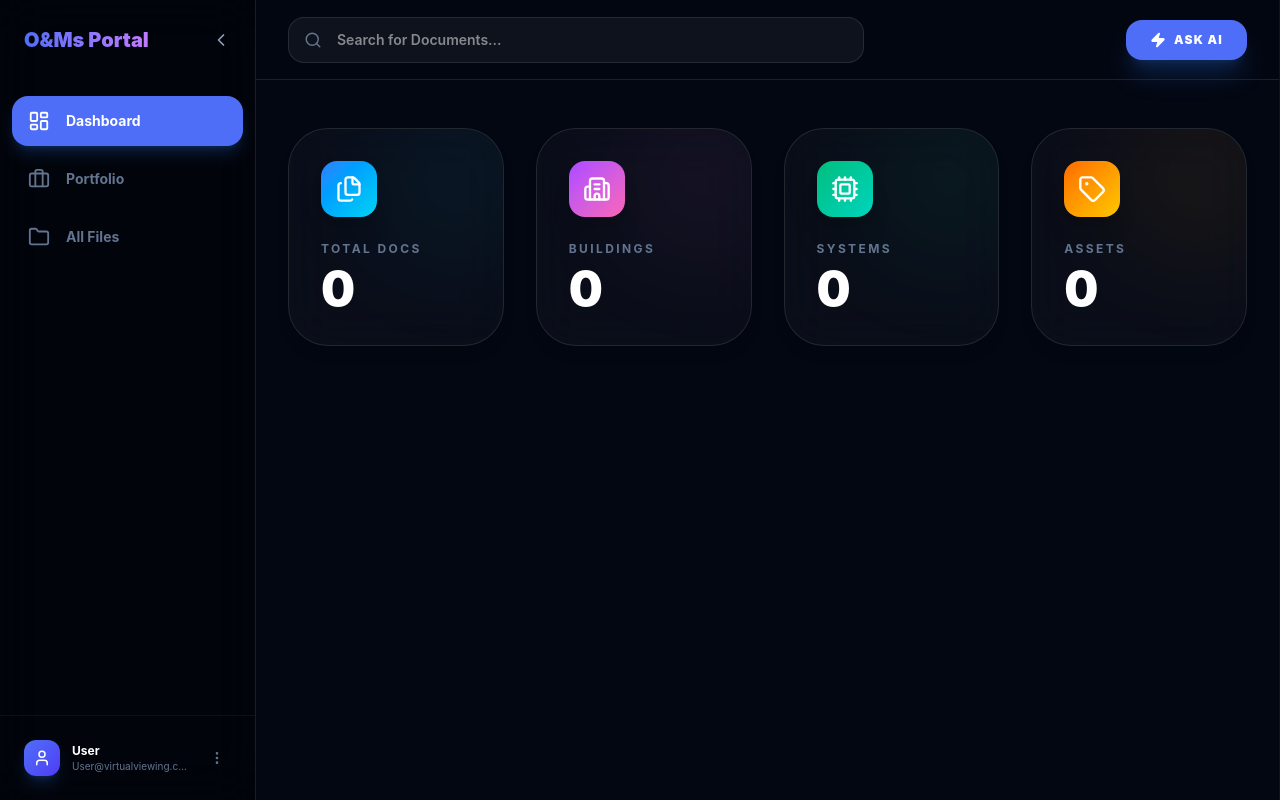
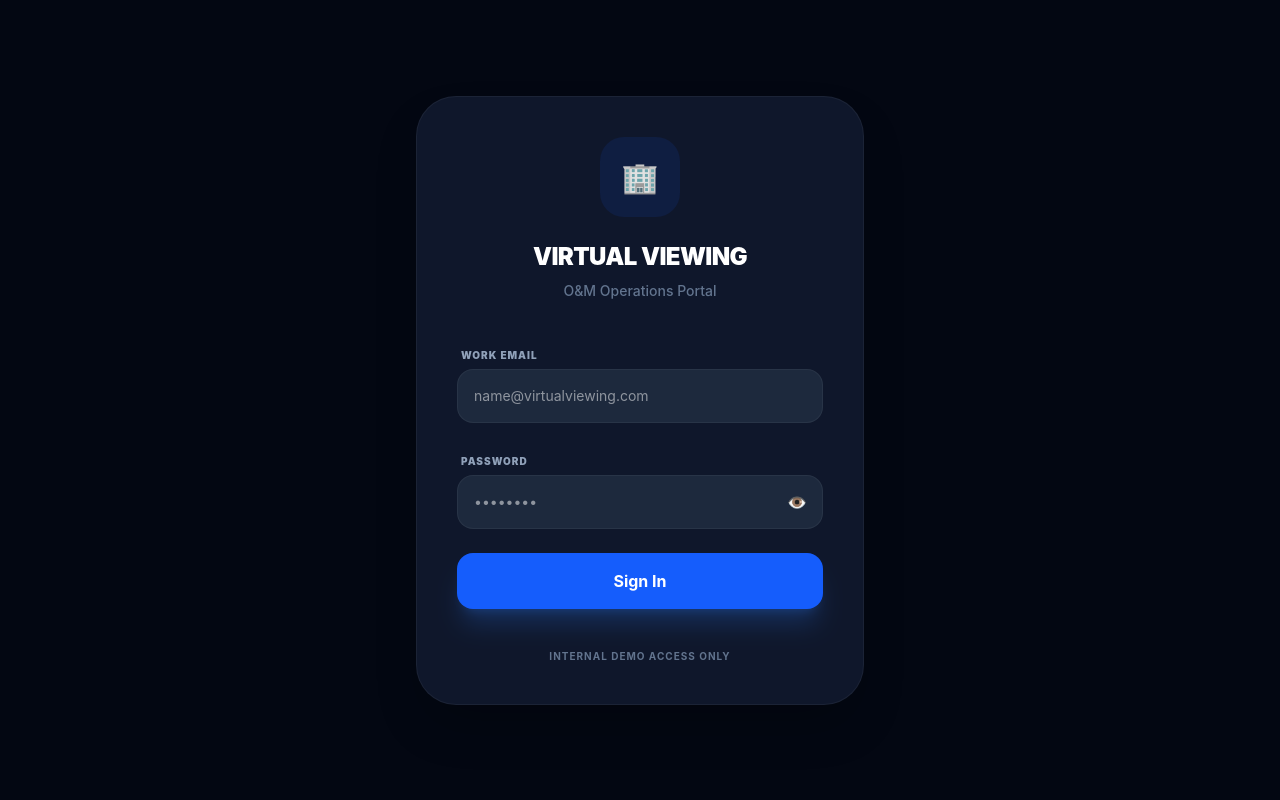
Before and after one commit to chrizelle41/oms-portal-uifinal, a React (Vite) app: page / in a window 1280 px wide. Before the commit this address led to /dashboard. Built offline with nearby package versions, Linux system fonts and the light colour scheme; no server answers.

Commit message:
updated added login

```diff
--- a/src/App.jsx
+++ b/src/App.jsx
@@ -18,17 +18,21 @@ import AllFilesPage from "./pages/AllFilesPage";
 import PortfolioPage from "./pages/PortfolioPage";
 import AssetDetailsPage from "./pages/AssetDetailsPage";
 
-/**
- * CONFIGURATION:
- * Switches between local development and your live Render backend.
- * Ensure your backend on Render is named 'oms-portal4'.
- */
 const API_BASE_URL =
   window.location.hostname === "localhost"
     ? "http://localhost:8000"
     : "https://oms-portal4-1.onrender.com";
 
 export default function App() {
+  // --- AUTH STATE ---
+  const [isAuthenticated, setIsAuthenticated] = useState(false);
+  const [authLoading, setAuthLoading] = useState(true);
+  const [loginEmail, setLoginEmail] = useState("");
+  const [loginPassword, setLoginPassword] = useState("");
+  const [showPassword, setShowPassword] = useState(false); // New: Toggle for visibility
+  const [loginError, setLoginError] = useState("");
+
+  // --- APP STATE ---
   const [files, setFiles] = useState([]);
   const [portfolioData, setPortfolioData] = useState({
     stats: { companies: 0, properties: 0, docs: 0 },
@@ -39,11 +43,18 @@ export default function App() {
   const [isCollapsed, setIsCollapsed] = useState(false);
   const [isDarkMode, setIsDarkMode] = useState(true);
   const [globalSearch, setGlobalSearch] = useState("");
-
-  // --- GLOBAL PREVIEW STATE ---
   const [selectedDoc, setSelectedDoc] = useState(null);
 
-  // Theme Logic
+  // 1. Check Authentication on Load
+  useEffect(() => {
+    const session = localStorage.getItem("vv_session");
+    if (session === "active") {
+      setIsAuthenticated(true);
+    }
+    setAuthLoading(false);
+  }, []);
+
+  // 2. Theme Logic
   useEffect(() => {
     if (isDarkMode) {
       document.documentElement.classList.add("dark");
@@ -52,8 +63,10 @@ export default function App() {
     }
   }, [isDarkMode]);
 
-  // Data Loading Logic
+  // 3. Data Fetching (Only runs if authenticated)
   useEffect(() => {
+    if (!isAuthenticated) return;
+
     const fetchData = async () => {
       setLoading(true);
       try {
@@ -61,49 +74,73 @@ export default function App() {
           fetch(`${API_BASE_URL}/files`),
           fetch(`${API_BASE_URL}/portfolio`),
         ]);
-
-        if (!filesRes.ok || !portfolioRes.ok)
-          throw new Error("Server responded with error");
-
         const filesData = await filesRes.json();
         const resData = await portfolioRes.json();
 
         setFiles(filesData);
-
-        const initializedAssets = (resData.assets || []).map((a) => ({
-          ...a,
-          isFavorite: false,
-          status: a.status || "active",
-          type: a.type || "Commercial use",
-        }));
-
         setPortfolioData({
           stats: resData.stats || { companies: 0, properties: 0, docs: 0 },
-          assets: initializedAssets,
+          assets: (resData.assets || []).map((a) => ({
+            ...a,
+            isFavorite: false,
+          })),
         });
       } catch (err) {
-        console.error("Critical: Database sync failed:", err);
+        console.error("Database sync failed:", err);
       } finally {
         setLoading(false);
       }
     };
     fetchData();
-  }, []);
+  }, [isAuthenticated]);
 
-  // --- SHARED PREVIEW LOGIC ---
+  // --- AUTH HANDLERS ---
+  const handleLogin = async (e) => {
+    e.preventDefault();
+    setLoginError("");
+    try {
+      const response = await fetch(`${API_BASE_URL}/login`, {
+        method: "POST",
+        headers: { "Content-Type": "application/json" },
+        body: JSON.stringify({ email: loginEmail, password: loginPassword }),
+      });
+      const data = await response.json();
+
+      if (response.ok && data.status === "success") {
+        setIsAuthenticated(true);
+        localStorage.setItem("vv_session", "active");
+      } else {
+        // detail comes from FastAPI HTTPException
+        setLoginError(data.detail || "Access Denied");
+      }
+    } catch (err) {
+      setLoginError("Server unreachable. Check backend connection.");
+    }
+  };
+
+  const handleLogout = () => {
+    localStorage.removeItem("vv_session");
+    setIsAuthenticated(false);
+    // Clear sensitive data from state on logout
+    setFiles([]);
+    setPortfolioData({
+      stats: { companies: 0, properties: 0, docs: 0 },
+      assets: [],
+    });
+  };
+
+  // --- PREVIEW LOGIC ---
   const handleOpenPreview = (file) => {
+    const docId = file.id || file.document_id;
     setSelectedDoc({
-      id: file.document_id,
-      name: file.filename,
-      cat: file.system || "Document",
-      doc_type: file.document_type || "General",
+      id: docId,
+      name: file.name || file.filename,
+      cat: file.cat || file.system || "Document",
+      doc_type: file.doc_type || file.document_type || "General",
       size: file.size || "N/A",
-      user: file.user || "System",
       date: file.date || "Verified",
-      asset_hint: file.asset_hint || "",
       isLocal: false,
-      // Pass the API_BASE_URL to the drawer for PDF fetching
-      previewUrl: `${API_BASE_URL}/preview/${file.document_id}`,
+      previewUrl: `${API_BASE_URL}/preview/${encodeURIComponent(docId)}`,
     });
   };
 
@@ -112,22 +149,12 @@ export default function App() {
       const response = await fetch(`${API_BASE_URL}/files`);
       const allFiles = await response.json();
       const cleanTitle = docTitle.toLowerCase().trim();
-
-      const match = allFiles.find((f) => {
-        const fname = f.filename.toLowerCase();
-        return (
-          fname.includes(cleanTitle) ||
-          cleanTitle.includes(fname.replace(".pdf", ""))
-        );
-      });
-
-      if (match) {
-        handleOpenPreview(match);
-      } else {
-        console.error("Chat matching failed for:", docTitle);
-      }
+      const match = allFiles.find((f) =>
+        f.filename.toLowerCase().includes(cleanTitle)
+      );
+      if (match) handleOpenPreview(match);
     } catch (err) {
-      console.error("Chat trigger error:", err);
+      console.error(err);
     }
   };
 
@@ -141,10 +168,113 @@ export default function App() {
     [files]
   );
 
+  if (authLoading) return null;
+
+  // --- LOGIN UI ---
+  if (!isAuthenticated) {
+    return (
+      <div
+        className={`min-h-screen flex items-center justify-center p-6 ${
+          isDarkMode ? "bg-[#030712]" : "bg-slate-50"
+        }`}
+      >
+        <div
+          className={`w-full max-w-md p-10 rounded-[2.5rem] shadow-2xl transition-all ${
+            isDarkMode
+              ? "bg-slate-900 border border-white/5"
+              : "bg-white border border-slate-100"
+          }`}
+        >
+          <div className="text-center mb-10">
+            <div className="inline-flex items-center justify-center w-20 h-20 rounded-3xl bg-blue-600/10 mb-6 group">
+              <span className="text-3xl group-hover:scale-110 transition-transform cursor-default">
+                🏢
+              </span>
+            </div>
+            <h1
+              className={`text-2xl font-black tracking-tight uppercase ${
+                isDarkMode ? "text-white" : "text-slate-900"
+              }`}
+            >
+              Virtual Viewing
+            </h1>
+            <p className="text-slate-500 text-sm mt-2 font-medium">
+              O&M Operations Portal
+            </p>
+          </div>
+
+          <form onSubmit={handleLogin} className="space-y-6">
+            <div>
+              <label className="text-[10px] font-black uppercase tracking-widest text-slate-400 ml-1">
+                Work Email
+              </label>
+              <input
+                type="email"
+                required
+                className={`w-full p-4 mt-1 rounded-2xl outline-none transition-all text-sm border ${
+                  isDarkMode
+                    ? "bg-slate-800 border-white/5 text-white focus:border-blue-500"
+                    : "bg-slate-50 border-slate-100 focus:border-blue-500"
+                }`}
+                placeholder="name@virtualviewing.com"
+                value={loginEmail}
+                onChange={(e) => setLoginEmail(e.target.value)}
+              />
+            </div>
+            <div className="relative">
+              <label className="text-[10px] font-black uppercase tracking-widest text-slate-400 ml-1">
+                Password
+              </label>
+              <div className="relative">
+                <input
+                  type={showPassword ? "text" : "password"}
+                  required
+                  className={`w-full p-4 mt-1 rounded-2xl outline-none transition-all text-sm border ${
+                    isDarkMode
+                      ? "bg-slate-800 border-white/5 text-white focus:border-blue-500"
+                      : "bg-slate-50 border-slate-100 focus:border-blue-500"
+                  }`}
+                  placeholder="••••••••"
+                  value={loginPassword}
+                  onChange={(e) => setLoginPassword(e.target.value)}
+                />
+                <button
+                  type="button"
+                  onClick={() => setShowPassword(!showPassword)}
+                  className="absolute right-4 top-1/2 -translate-y-1/2 mt-0.5 text-slate-400 hover:text-blue-500 transition-colors"
+                >
+                  {showPassword ? "🙈" : "👁️"}
+                </button>
+              </div>
+            </div>
+
+            {loginError && (
+              <div className="bg-red-500/10 text-red-500 text-xs font-bold p-4 rounded-2xl text-center border border-red-500/20">
+                {loginError}
+              </div>
+            )}
+
+            <button
+              type="submit"
+              className="w-full py-4 bg-blue-600 hover:bg-blue-500 text-white rounded-2xl font-bold shadow-xl shadow-blue-500/20 transition-all active:scale-[0.98]"
+            >
+              Sign In
+            </button>
+          </form>
+
+          <p className="text-center text-slate-500 text-[10px] mt-10 uppercase tracking-widest font-bold">
+            Internal Demo Access Only
+          </p>
+        </div>
+      </div>
+    );
+  }
+
+  // --- DASHBOARD UI ---
   return (
     <Router>
       <div
-        className={`flex h-screen w-full transition-colors duration-300 font-sans relative ${
+        className={`flex h-screen w-full font-sans relative ${
           isDarkMode
             ? "bg-[#030712] text-slate-200"
             : "bg-slate-50 text-slate-900"
@@ -159,7 +289,7 @@ export default function App() {
 
         <div className="flex-1 flex overflow-hidden relative">
           <main
-            className={`flex-1 flex flex-col min-w-0 relative z-10 transition-all duration-300 ease-in-out border-r ${
+            className={`flex-1 flex flex-col min-w-0 border-r ${
               isDarkMode ? "border-white/5" : "border-slate-200"
             }`}
           >
@@ -171,7 +301,7 @@ export default function App() {
               setSearchQuery={setGlobalSearch}
             />
 
-            <div className="flex-1 overflow-y-auto p-8 relative no-scrollbar">
+            <div className="flex-1 overflow-y-auto p-8 no-scrollbar">
               <Routes>
                 <Route
                   path="/"
@@ -202,7 +332,7 @@ export default function App() {
                       setPortfolioData={setPortfolioData}
                       isDarkMode={isDarkMode}
                       onPreview={handleOpenPreview}
-                      apiBase={API_BASE_URL} // Passing API base for folder operations
+                      apiBase={API_BASE_URL}
                     />
                   }
                 />
@@ -214,7 +344,7 @@ export default function App() {
                       portfolioData={portfolioData}
                       setPortfolioData={setPortfolioData}
                       onPreview={handleOpenPreview}
-                      apiBase={API_BASE_URL} // Passing API base for asset operations
+                      apiBase={API_BASE_URL}
                     />
                   }
                 />
@@ -223,7 +353,7 @@ export default function App() {
           </main>
 
           <div
-            className={`transition-all duration-300 ease-in-out overflow-hidden border-l backdrop-blur-2xl ${
+            className={`transition-all duration-300 ease-in-out border-l backdrop-blur-2xl ${
               isAiOpen ? "w-96 opacity-100" : "w-0 opacity-0 border-none"
             } ${
               isDarkMode
@@ -235,12 +365,11 @@ export default function App() {
               isOpen={isAiOpen}
               setIsOpen={setIsAiOpen}
               onOpenDoc={handleOpenDocFromChat}
-              apiBase={API_BASE_URL} // Pass this to ChatDrawer so it can call /ask
+              apiBase={API_BASE_URL}
             />
           </div>
         </div>
 
-        {/* --- GLOBAL PREVIEW DRAWER --- */}
         {selectedDoc && (
           <DocumentPreviewDrawer
             document={selectedDoc}
@@ -248,6 +377,14 @@ export default function App() {
             isDarkMode={isDarkMode}
           />
         )}
+
+        {/* Floating Logout for Demo purposes */}
+        <button
+          onClick={handleLogout}
+          className="fixed bottom-4 left-4 z-50 p-2 text-[10px] font-black uppercase text-slate-500 hover:text-red-500 transition-colors"
+        >
+          Logout Session
+        </button>
       </div>
     </Router>
   );
--- /dev/null
+++ b/src/pages/LoginPage.jsx
@@ -0,0 +1,116 @@
+import React, { useState } from "react";
+
+export default function LoginPage({ onLogin, error, isDarkMode }) {
+  const [email, setEmail] = useState("");
+  const [password, setPassword] = useState("");
+  const [showPassword, setShowPassword] = useState(false);
+
+  const handleSubmit = (e) => {
+    e.preventDefault();
+    onLogin(email, password);
+  };
+
+  return (
+    <div
+      className={`min-h-screen flex items-center justify-center p-6 ${
+        isDarkMode ? "bg-[#030712]" : "bg-slate-50"
+      }`}
+    >
+      <div
+        className={`w-full max-w-md p-10 rounded-[2.5rem] shadow-2xl transition-all ${
+          isDarkMode
+            ? "bg-slate-900 border border-white/5"
+            : "bg-white border border-slate-100"
+        }`}
+      >
+        {/* Branding Area */}
+        <div className="text-center mb-10">
+          <div className="inline-flex items-center justify-center w-20 h-20 rounded-3xl bg-blue-600/10 mb-6 group">
+            <span className="text-3xl group-hover:scale-110 transition-transform cursor-default">
+              🏢
+            </span>
+          </div>
+          <h1
+            className={`text-2xl font-black tracking-tight uppercase ${
+              isDarkMode ? "text-white" : "text-slate-900"
+            }`}
+          >
+            Virtual Viewing
+          </h1>
+          <p className="text-slate-500 text-sm mt-2 font-medium">
+            O&M Operations Portal
+          </p>
+        </div>
+
+        {/* Form Area */}
+        <form onSubmit={handleSubmit} className="space-y-6">
+          <div className="space-y-1">
+            <label className="text-[10px] font-black uppercase tracking-widest text-slate-400 ml-1">
+              Work Email
+            </label>
+            <input
+              type="email"
+              required
+              autoComplete="email"
+              className={`w-full p-4 rounded-2xl outline-none transition-all text-sm border ${
+                isDarkMode
+                  ? "bg-slate-800 border-white/5 text-white focus:border-blue-500 focus:ring-4 focus:ring-blue-500/10"
+                  : "bg-slate-50 border-slate-100 focus:border-blue-500 focus:ring-4 focus:ring-blue-500/5"
+              }`}
+              placeholder="name@virtualviewing.com"
+              value={email}
+              onChange={(e) => setEmail(e.target.value)}
+            />
+          </div>
+
+          <div className="space-y-1 relative">
+            <label className="text-[10px] font-black uppercase tracking-widest text-slate-400 ml-1">
+              Password
+            </label>
+            <div className="relative">
+              <input
+                type={showPassword ? "text" : "password"}
+                required
+                className={`w-full p-4 rounded-2xl outline-none transition-all text-sm border ${
+                  isDarkMode
+                    ? "bg-slate-800 border-white/5 text-white focus:border-blue-500 focus:ring-4 focus:ring-blue-500/10"
+                    : "bg-slate-50 border-slate-100 focus:border-blue-500 focus:ring-4 focus:ring-blue-500/5"
+                }`}
+                placeholder="••••••••"
+                value={password}
+                onChange={(e) => setPassword(e.target.value)}
+              />
+              {/* Show/Hide Toggle */}
+              <button
+                type="button"
+                onClick={() => setShowPassword(!showPassword)}
+                className="absolute right-4 top-1/2 -translate-y-1/2 text-slate-400 hover:text-blue-500 transition-colors"
+              >
+                {showPassword ? "🙈" : "👁️"}
+              </button>
+            </div>
+          </div>
+
+          {error && (
+            <div className="bg-red-500/10 text-red-500 text-[11px] font-bold p-4 rounded-2xl text-center border border-red-500/20 animate-pulse">
+              {error}
+            </div>
+          )}
+
+          <button
+            type="submit"
+            className="w-full py-4 bg-blue-600 hover:bg-blue-700 text-white rounded-2xl font-bold shadow-xl shadow-blue-500/20 transition-all active:scale-[0.98] mt-2"
+          >
+            Enter Dashboard
+          </button>
+        </form>
+
+        <div className="mt-10 pt-8 border-t border-slate-100/5 text-center">
+          <p className="text-slate-500 text-[10px] uppercase tracking-[0.2em] font-bold">
+            Authorized Personnel Only
+          </p>
+        </div>
+      </div>
+    </div>
+  );
+}
```
